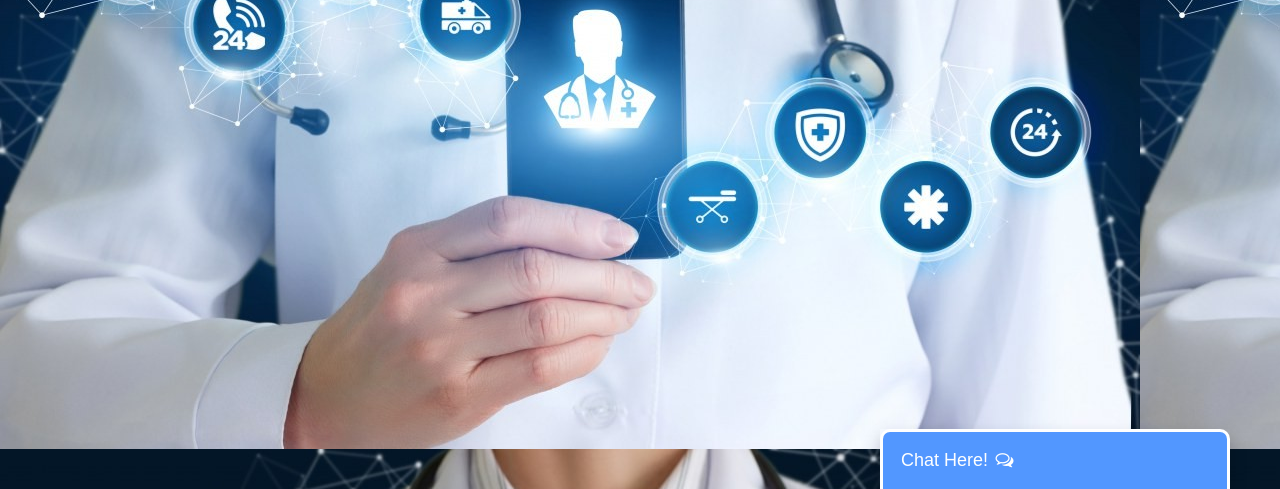
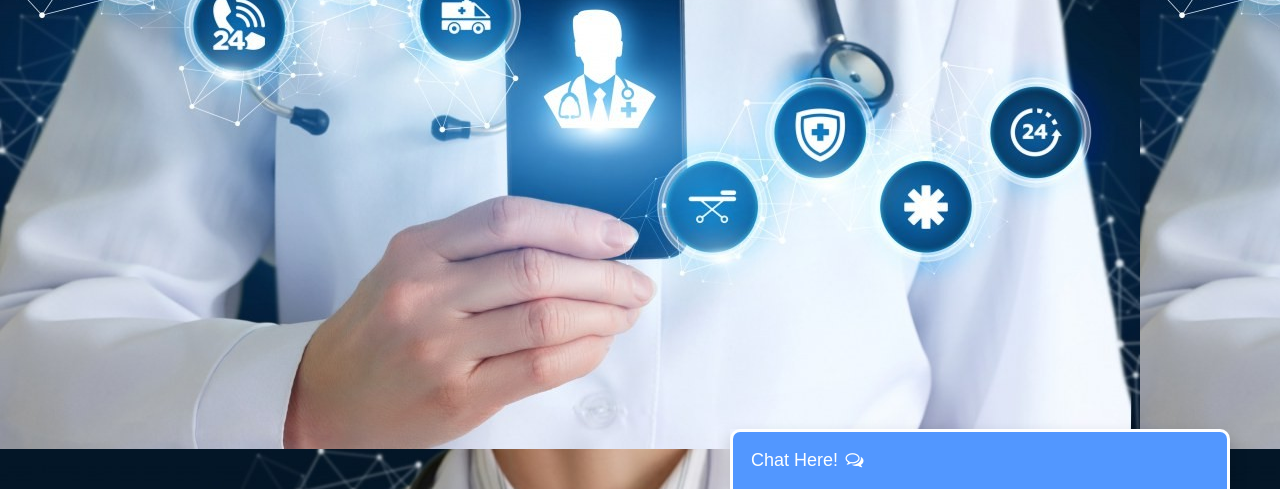
Before and after one commit to joelgeorge-web/Disease-Prediction-Chatbot, a Flask app: page / in a window 1280 px wide. Shown: the part 311-800 px from the top of the page. Run offline with Flask 3, Linux system fonts and the light colour scheme.

Commit message:
efficient

```diff
--- a/app.py
+++ b/app.py
@@ -82,14 +82,16 @@ def python_logic2():
                 return jsonify({'response': "If you have a cough, it's important to rest, stay hydrated, and take over-the-counter cough medication as directed. If the cough persists or worsens, consult a healthcare professional."})
 
 
+            result = predictDisease(a)
 
-            result = predictDisease(a)
-            print(result["Disease"])
-            print(result["Description"])
-            print(result["Precaution"])
-            return jsonify({'aisease': result['Disease'], 'description': result['Description'], 'precaution': result['Precaution']})
+            precaution_list = result["Precaution"].split(", ")  # Split the precaution string into a list
+            precaution_string = "\n".join(precaution_list)  # Join the list elements with newline characters
+
+            doctor_msg = "This is a prediction, You should consult a doctor!"
+
+            return jsonify({'aisease': result['Disease'], 'description': result['Description'], 'precaution': precaution_string.replace('\n', '<br>'), 'zoctormsg': doctor_msg})
         except:
-            return jsonify({'disease':'Disease cannot be found!'})
+            return jsonify({'disease':'Incorrect prompt! Please try again'})
     else:
         return jsonify({})
 
--- a/static/css/chat.css
+++ b/static/css/chat.css
@@ -10,7 +10,7 @@
     color: white;
     cursor: pointer;
     padding: 18px;
-    width: 350px;
+    width: 500px;
     text-align: left;
     outline: none;
     font-size: 18px;
@@ -26,8 +26,16 @@
     background-color: #f1f1f1;
 }
 
+
+
+.outer-container {
+    min-height: 500px;
+    bottom: 0%;
+    position: relative;
+}
+
 .full-chat-block {
-    width: 350px;
+    width: 500px; /* Increase the width as per your preference */
     background: white;
     text-align: center;
     overflow: auto;
@@ -36,21 +44,15 @@
     transition: max-height 0.2s ease-out;
 }
 
-.outer-container {
-    min-height: 500px;
-    bottom: 0%;
-    position: relative;
-}
-
 .chat-container {
-    max-height: 500px;
+    max-height: 500px; /* Increase the max-height as per your preference */
     width: 100%;
     position: absolute;
     bottom: 0;
     left: 0;
     scroll-behavior: smooth;
-    hyphens: auto;
 }
+
 
 .chat-container::-webkit-scrollbar {
     display: none;
@@ -65,26 +67,13 @@
     align-items: center;
     background-color: rgb(235, 235, 235);
     border-radius: 10px 10px 0px 0px;
-    padding: 10px 0px 10px 10px;
+    padding: 10px;
 }
 
-.chat-bar-icons {
-    display: flex;
-    justify-content: space-evenly;
-    box-sizing: border-box;
-    width: 25%;
-    float: right;
-    font-size: 20px;
-}
 
-#chat-icon:hover {
-    opacity: .7;
-}
-
-/* Chat bubbles */
 
 #userInput {
-    width: 75%;
+    width: 100%;
 }
 
 .input-box {
--- a/static/scripts/chat.js
+++ b/static/scripts/chat.js
@@ -22,8 +22,13 @@ for (let i = 0; i < coll.length; i++) {
 
 function getTime() {
     let today = new Date();
-    hours = today.getHours();
-    minutes = today.getMinutes();
+    let hours = today.getHours();
+    let minutes = today.getMinutes();
+    let ampm = hours >= 12 ? 'PM' : 'AM';
+
+    // Convert hours to 12-hour format
+    hours = hours % 12;
+    hours = hours ? hours : 12;
 
     if (hours < 10) {
         hours = "0" + hours;
@@ -33,9 +38,11 @@ function getTime() {
         minutes = "0" + minutes;
     }
 
-    let time = hours + ":" + minutes;
+    let time = hours + ":" + minutes + " " + ampm;
+    console.log(time);
     return time;
 }
+
 
 // Gets the first message
 function firstBotMessage() {
@@ -46,12 +53,12 @@ function firstBotMessage() {
 
     $("#chat-timestamp").append(time);
     document.getElementById("userInput").scrollIntoView(false);
-    let secondMessage= "Please enter atleast 5 Symptoms: "
+    let secondMessage= "Please enter your symptoms: "
     document.getElementById("botStarterMessage2").innerHTML = '<p class="botText"><span>' + secondMessage+ '</span></p>';
 
-    time = getTime();
+    // time = getTime();
 
-    $("#chat-timestamp").append(time);
+    // $("#chat-timestamp").append(time);
     document.getElementById("userInput").scrollIntoView(false);
 }
 
--- a/templates/index.html
+++ b/templates/index.html
@@ -41,11 +41,6 @@
                                     placeholder="Tap 'Enter' to send a message">
                                 <p></p>
                             </div>
-
-                            <div class="chat-bar-icons">
-
-
-                            </div>
                         </div>
 
                         <div id="chat-bar-bottom">
@@ -60,6 +55,8 @@
 
     </div>
 
+
+
 </body>
 <script src="https://ajax.googleapis.com/ajax/libs/jquery/3.4.1/jquery.min.js"></script>
 <script src="static/scripts/chat.js"></script>
```
Also changed, not shown: static/css/college.jpg (deleted), static/css/header.jpg (deleted).
